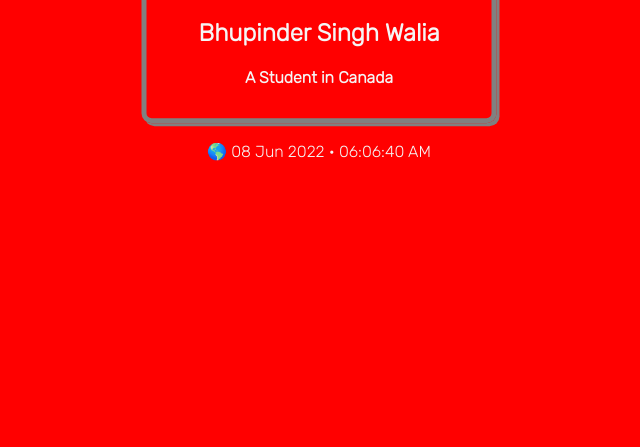
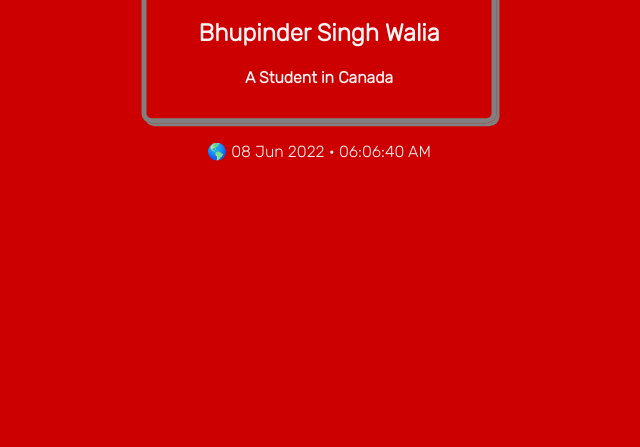
Before and after one commit to BHUPINDERS003/BHUPINDERS003.github.io, a plain HTML site: page index.html in a window 1280 px wide. Shown: the part 353-800 px from the top of the page, without its empty margins (321-961 px from the left). Drawn offline with Linux system fonts and the light colour scheme.

Commit message:
Update style.css

```diff
--- a/style.css
+++ b/style.css
@@ -8,7 +8,7 @@ body {
   left: 50%;
   -ms-transform: translate(-50%, -50%);
   transform: translate(-50%, -50%);
-  background-color: #ff0000;
+  background-color: #cc0000;
   background-repeat: no-repeat;
   background-position: right top;
   background-attachment: fixed;
```
